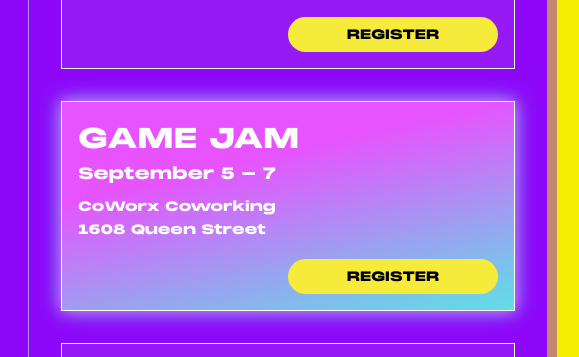
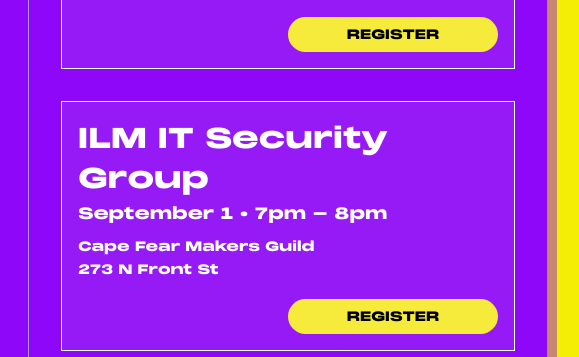
Before and after one commit to zacharytyhacz/wilmingtonio.org, a website built with Parcel: page src/index.html in a window 1280 px wide. Shown: the part 245-602 px from the top of the page, 701-1280 px from the left. Built offline with nearby package versions, Linux system fonts and the light colour scheme.

Commit message:
Added ilm security meetup event

```diff
--- a/src/index.html
+++ b/src/index.html
@@ -102,6 +102,17 @@
             </button>
           </a>
 
+          <a href="https://www.meetup.com/cfmakers/events/310613126">
+            <h3>ILM IT Security Group</h3>
+            <h4>September 1 • 7pm - 8pm</h4>
+            <h5>Cape Fear Makers Guild</h5>
+            <h5>273 N Front St</h5>
+
+            <button type="button">
+              REGISTER
+            </button>
+          </a>
+
           <a href="https://lu.ma/59s2koyg" class="highlight">
             <h3>GAME JAM</h3>
             <h4>September 5 - 7</h4>
```
